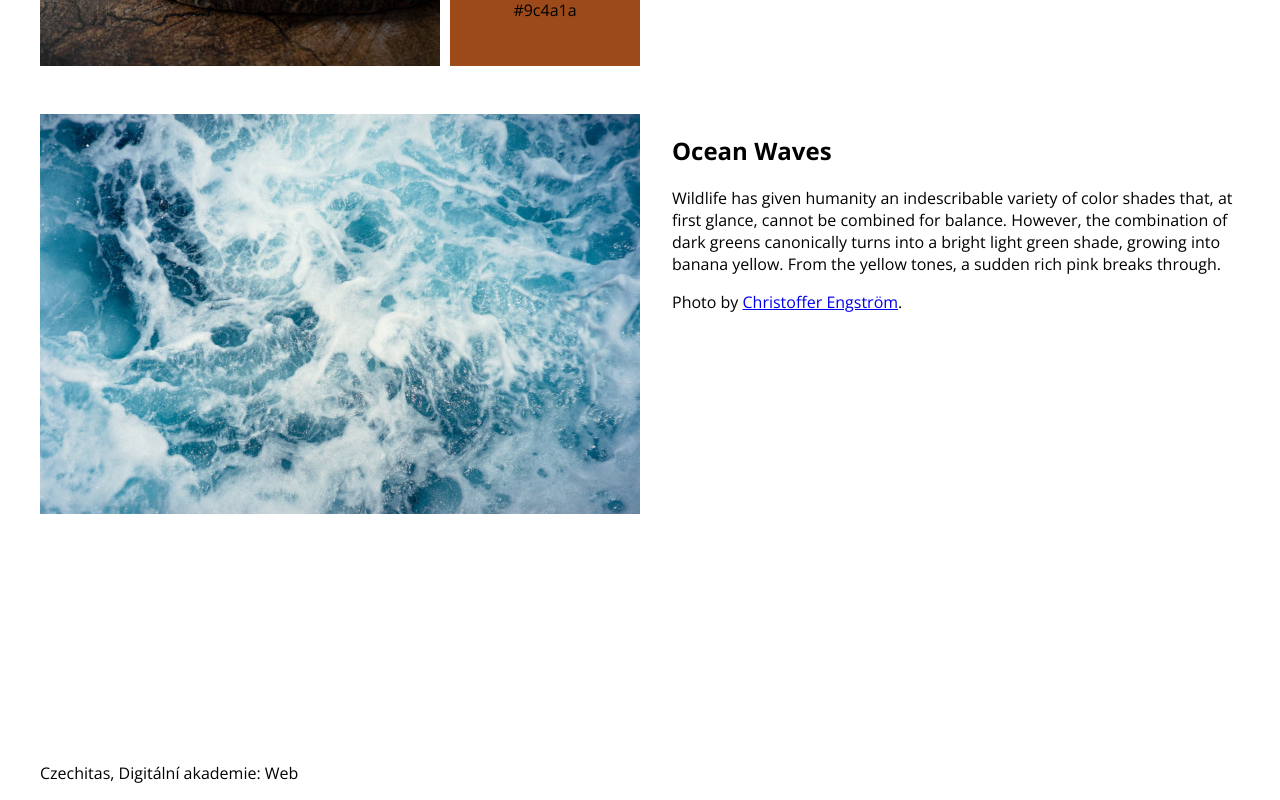
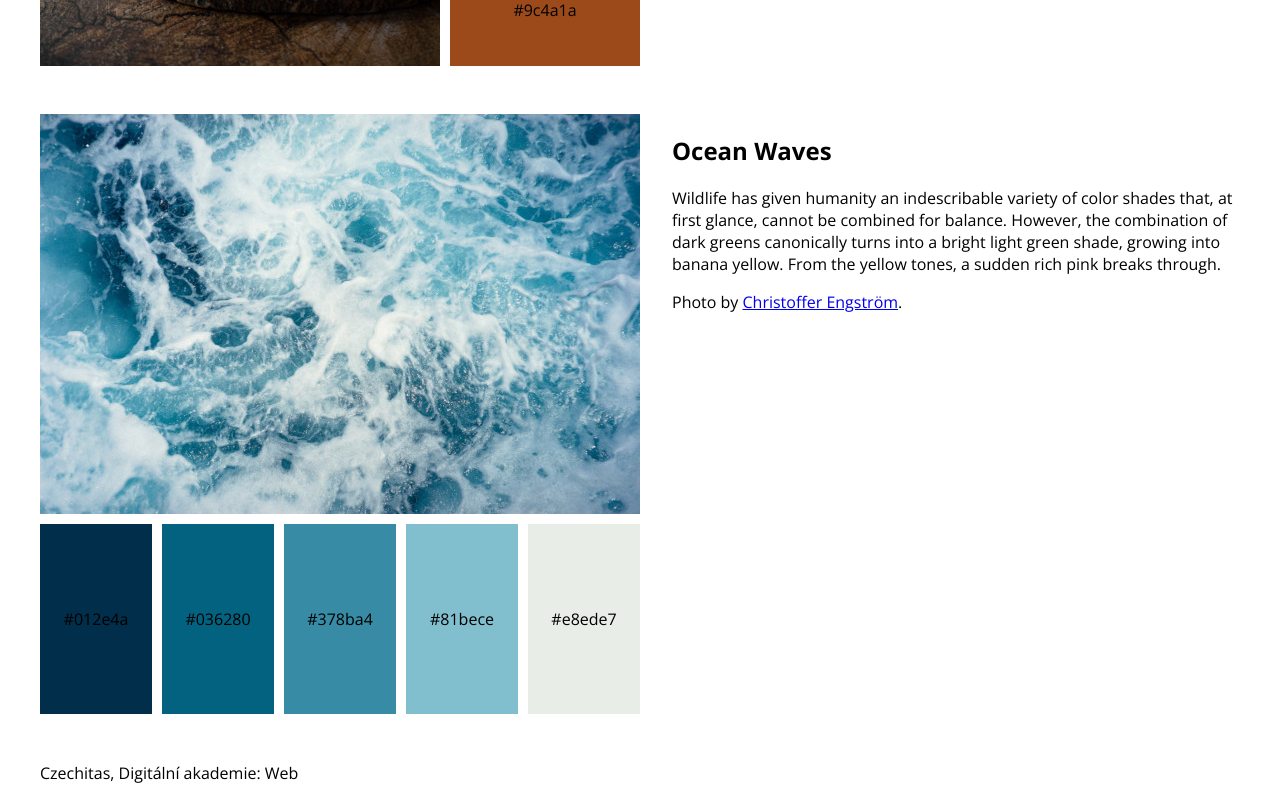
Before and after one commit to JanaEsther/barevne-palety, a React app: page / in a window 1280 px wide. Shown: the part 620-1420 px from the top of the page. Built offline with nearby package versions, Linux system fonts and the light colour scheme.

Commit message:
secondPallete.colors

```diff
--- a/src/index.jsx
+++ b/src/index.jsx
@@ -21,12 +21,13 @@ const App = () => {
               alt="Mimosa Retreat"
             />
             <div className="scheme-colors">
-              {firstPalette.colors.map(color => (
+              {firstPalette.colors.map((color) => (
                 <div
                   key={palettes.color}
-                  className="scheme-color" style =
-                  {{ backgroundColor: color }}>
-                    {color}
+                  className="scheme-color"
+                  style={{ backgroundColor: color }}
+                >
+                  {color}
                 </div>
               ))}
             </div>
@@ -59,20 +60,15 @@ const App = () => {
               alt="Ocean Waves"
             />
             <div className="scheme-colors">
-
-
-
-
-
-
-
-
-
-
-
-
-
-
+              {secondPalette.colors.map((color) => (
+                <div
+                  key={palettes.color}
+                  className="scheme-color"
+                  style={{ backgroundColor: color }}
+                >
+                  {color}
+                </div>
+              ))}
             </div>
           </div>
           <div className="palette-info">
```
